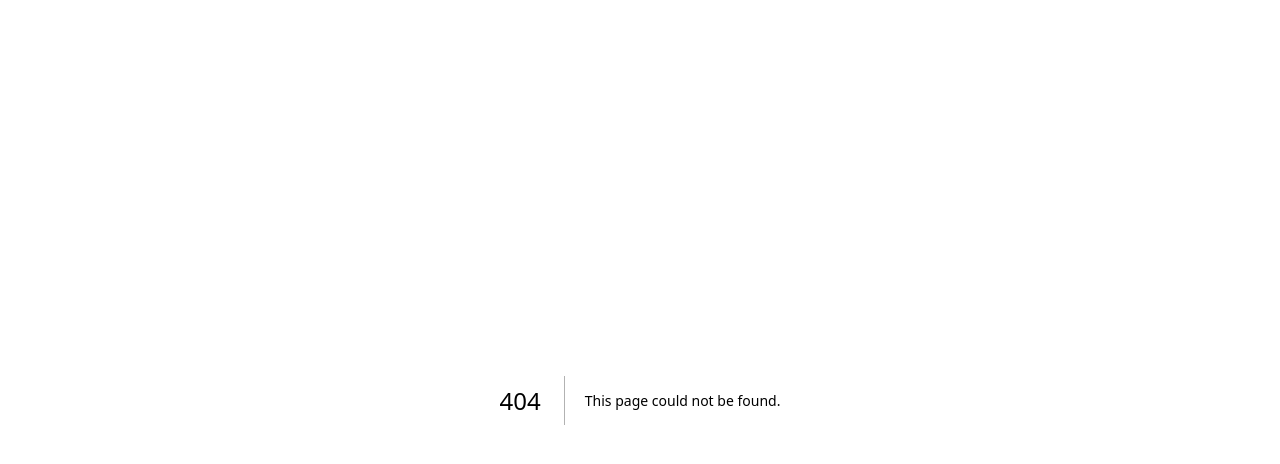
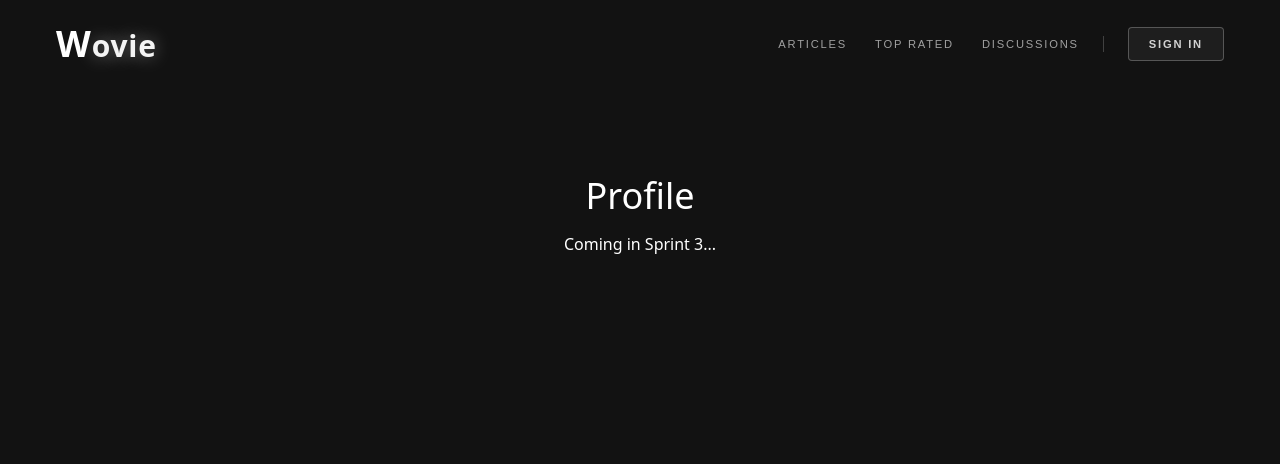
Before and after one commit to TheRainHub/Wovie2, a Next.js app in the folder wovie-v2/: page /profile in a window 1280 px wide. Before the commit this address had no page. Shown: the top 464 px of the page. Built offline with nearby package versions, Linux system fonts and the light colour scheme; a web font is replaced by a local one.

Commit message:
feat(ui): update layout, styles and add user profile page

```diff
--- /dev/null
+++ b/wovie-v2/app/(main)/profile/page.tsx
@@ -0,0 +1,8 @@
+export default function ProfilePage() {
+    return (
+        <div className="text-center mt-20">
+            <h1 className="text-4xl font-logo text-accent">Profile</h1>
+            <p className="text-muted mt-4">Coming in Sprint 3...</p>
+        </div>
+    );
+}
--- a/wovie-v2/app/components/Header.tsx
+++ b/wovie-v2/app/components/Header.tsx
@@ -1,39 +1,93 @@
 "use client";
 
 import Link from "next/link";
-import { signOut, useSession } from "next-auth/react";
+import { AnimatePresence, motion } from "framer-motion";
 
-export default function Header() {
-  const { data: session } = useSession();
+interface HeaderProps {
+  onLogoClick?: () => void;
+  showSignIn?: boolean;
+  onSignInClick?: () => void;
+}
 
+const NAV_LINKS = [
+  { label: "Articles", href: "/articles" },
+  { label: "Top Rated", href: "/top-rated" },
+  { label: "Discussions", href: "/discussions" },
+];
+
+export default function Header({ onLogoClick, showSignIn = true, onSignInClick }: HeaderProps) {
   return (
-    <header className="fixed top-0 left-0 w-full px-8 py-5 flex justify-between items-center z-50"
-      style={{ background: "rgba(0, 0, 0, 0.8)", backdropFilter: "blur(10px)" }}
+    <motion.header
+      initial={{ opacity: 0, y: -20 }}
+      animate={{ opacity: 1, y: 0 }}
+      transition={{ delay: 0.2, duration: 0.5 }}
+      className="absolute top-0 left-0 right-0 z-50 w-full px-8 sm:px-14 py-6 flex justify-between items-center"
     >
-      <Link href="/movies" className="font-logo text-2xl text-white">
-        Wovie
-      </Link>
-      <nav className="flex items-center gap-8">
-        <Link href="/movies" className="text-white hover:text-accent transition-colors">
-          Home
+      {/* Logo */}
+      <motion.div
+        animate={{
+          textShadow: [
+            "0 0 15px rgba(255,255,255,0.3)",
+            "0 0 25px rgba(255,255,255,0.6)",
+            "0 0 15px rgba(255,255,255,0.3)",
+          ],
+        }}
+        transition={{ duration: 3, repeat: Infinity, ease: "easeInOut" }}
+      >
+        <Link
+          href="/movies"
+          onClick={onLogoClick}
+          className="relative inline-flex items-baseline font-logo font-bold tracking-wider
+                     transition-all duration-300 ease-out hover:scale-110 group cursor-pointer"
+        >
+          <span
+            className="text-4xl text-white transition-all duration-1000 ease-in-out
+                       [text-shadow:0px_0px_rgba(0,255,255,0),0px_0px_rgba(255,0,0,0)]
+                       group-hover:text-accent
+                       group-hover:[text-shadow:-2px_0_cyan,2px_0_red]"
+          >
+            W
+          </span>
+          <span
+            className="text-3xl text-white/95 transition-colors duration-300 group-hover:text-white"
+          >
+            ovie
+          </span>
         </Link>
-        <Link href="/search" className="text-white hover:text-accent transition-colors">
-          Search
-        </Link>
-        <Link href="/profile" className="text-white hover:text-accent transition-colors">
-          Profile
-        </Link>
+      </motion.div>
 
-        {session && (
-          <button
-            onClick={() => signOut({ callbackUrl: "/login" })}
-            className="px-5 py-2 border border-white/30 rounded-md text-white
-              hover:bg-white hover:text-[#162938] transition-all"
-          >
-            Logout
-          </button>
-        )}
+      <nav className="flex items-center gap-6">
+        <div className="hidden md:flex items-center gap-7">
+          {NAV_LINKS.map(({ label, href }) => (
+            <Link
+              key={label}
+              href={href}
+              className="text-[0.7rem] font-medium tracking-[0.16em] uppercase text-white/60 hover:text-white transition-colors duration-300"
+              style={{ fontFamily: "'Rajdhani', sans-serif" }}
+            >
+              {label}
+            </Link>
+          ))}
+        </div>
+
+        <div className="w-px h-4 bg-white/20 hidden md:block" />
+
+        <AnimatePresence>
+          {showSignIn && (
+            <motion.button
+              key="sign-in-btn"
+              initial={{ opacity: 0 }}
+              animate={{ opacity: 1 }}
+              exit={{ opacity: 0 }}
+              onClick={onSignInClick}
+              className="text-[0.7rem] font-semibold tracking-[0.16em] uppercase text-white/80 hover:text-white px-5 py-2 rounded-sm border border-white/25 hover:border-white/50 bg-white/5 hover:bg-white/10 transition-all duration-300"
+              style={{ fontFamily: "'Rajdhani', sans-serif" }}
+            >
+              Sign In
+            </motion.button>
+          )}
+        </AnimatePresence>
       </nav>
-    </header>
+    </motion.header>
   );
 }
--- a/wovie-v2/app/globals.css
+++ b/wovie-v2/app/globals.css
@@ -7,9 +7,46 @@
   --accent-yellow: #ffcc00;
   --glass-bg: rgba(255, 255, 255, 0.1);
   --glass-border: rgba(255, 255, 255, 0.2);
+
+  --gradient-from: #D4537E;
+  --gradient-to: #993556;
+
+  --state-focus: #D4537E;
+  --state-valid: #22c55e;
+  --state-error: #ef4444;
 }
 
 body {
   background: var(--background);
   color: #ffffff;
 }
+
+.auth-scroll::-webkit-scrollbar {
+  width: 4px;
+}
+.auth-scroll::-webkit-scrollbar-track {
+  background: transparent;
+}
+.auth-scroll::-webkit-scrollbar-thumb {
+  background: rgba(255, 255, 255, 0.15);
+  border-radius: 2px;
+}
+
+.btn-gradient {
+  background: linear-gradient(135deg, var(--gradient-from), var(--gradient-to));
+  transition: all 0.3s ease;
+}
+.btn-gradient:hover {
+  filter: brightness(1.15);
+  box-shadow: 0 4px 20px rgba(212, 83, 126, 0.35);
+}
+.btn-gradient:active {
+  transform: scale(0.98);
+}
+.btn-gradient:disabled {
+  opacity: 0.5;
+  cursor: not-allowed;
+  filter: none;
+  box-shadow: none;
+  transform: none;
+}
--- a/wovie-v2/app/page.tsx
+++ b/wovie-v2/app/page.tsx
@@ -1,7 +1,147 @@
-export default function Home() {
+"use client";
+
+import { useState, useEffect, useRef } from "react";
+import { AnimatePresence, motion } from "framer-motion";
+import Header from "@/app/components/Header";
+import LoginForm from "@/app/(auth)/components/LoginForm";
+import RegisterForm from "@/app/(auth)/components/RegisterForm";
+
+type ViewState = "landing" | "login" | "register";
+
+const getDirection = (from: ViewState, to: ViewState): number => {
+  if (from === "landing") return 1;
+  if (to === "register")  return 1;
+  return -1;
+};
+
+const authVariants = {
+  initial: (dir: number) => ({
+    opacity: 0,
+    x: dir * 60,
+    scale: 0.95,
+  }),
+  animate: {
+    opacity: 1,
+    x: 0,
+    scale: 1,
+    transition: { duration: 0.4, ease: [0.16, 1, 0.3, 1] as [number, number, number, number] },
+  },
+  exit: (dir: number) => ({
+    opacity: 0,
+    x: dir * -60,
+    scale: 0.95,
+    transition: { duration: 0.4, ease: "easeOut" as const },
+  }),
+};
+
+
+const landingVariants = {
+  initial: { opacity: 0.1 },
+  animate: { opacity: 1, transition: { duration: 0.4 } },
+  exit:    { opacity: 0, transition: { duration: 0.25 } },
+};
+
+export default function HomePage() {
+  const [view, setView]     = useState<ViewState>("landing");
+  const [mounted, setMounted] = useState(false);
+  const prevView = useRef<ViewState>("landing");
+
+  useEffect(() => setMounted(true), []);
+
+  const navigateTo = (next: ViewState) => {
+    prevView.current = view;
+    setView(next);
+  };
+
+  const direction = getDirection(prevView.current, view);
+
   return (
-    <main className="flex min-h-screen items-center justify-center">
-      <h1 className="font-logo text-6xl text-accent">Wovie</h1>
+    <main className="relative min-h-screen w-full flex flex-col overflow-hidden bg-[#08070f]">
+
+      {/* Background */}
+      <div
+        className="absolute inset-0 z-0 bg-cover bg-center bg-no-repeat"
+        style={{ backgroundImage: "url('/photos/starwarsbackG.jpg')" }}
+      />
+      <div
+        className="absolute inset-0 z-0 pointer-events-none"
+        style={{
+          background: `
+            linear-gradient(to bottom, rgba(5,5,12,0.65) 0%, transparent 18%),
+            linear-gradient(to top,    rgba(5,5,12,0.5)  0%, transparent 15%)
+          `,
+        }}
+      />
+
+      {/* Auth Overlay */}
+      <AnimatePresence>
+        {view !== "landing" && (
+          <motion.div
+            initial={{ opacity: 0 }}
+            animate={{ opacity: 1 }}
+            exit={{ opacity: 0 }}
+            transition={{ duration: 0.5 }}
+            className="absolute inset-0 z-10 bg-[#0a0a0a]/92 backdrop-blur-[2px]"
+          />
+        )}
+      </AnimatePresence>
+
+      {/* Header */}
+      {mounted && (
+        <Header
+          onLogoClick={() => navigateTo("landing")}
+          showSignIn={view === "landing"}
+          onSignInClick={() => navigateTo("login")}
+        />
+      )}
+
+      {/* Content */}
+      <div className="relative z-20 flex-1 flex items-center justify-center px-4 overflow-hidden">
+        <AnimatePresence mode="wait" custom={direction}>
+
+          {view === "landing" && (
+            <motion.div
+              key="landing"
+              variants={landingVariants}
+              initial="initial" animate="animate" exit="exit"
+            />
+          )}
+
+          {view === "login" && (
+            <motion.div
+              key="login"
+              custom={direction}
+              variants={authVariants}
+              initial="initial" animate="animate" exit="exit"
+              className="w-full flex justify-center"
+            >
+              <LoginForm onSwitch={() => navigateTo("register")} onClose={() => navigateTo("landing")} />
+            </motion.div>
+          )}
+
+          {view === "register" && (
+            <motion.div
+              key="register"
+              custom={direction}
+              variants={authVariants}
+              initial="initial" animate="animate" exit="exit"
+              className="w-full flex justify-center"
+            >
+              <RegisterForm onSwitch={() => navigateTo("login")} onClose={() => navigateTo("landing")} />
+            </motion.div>
+          )}
+
+        </AnimatePresence>
+      </div>
+
+      <motion.footer
+        initial={{ opacity: 0 }}
+        animate={{ opacity: 1 }}
+        transition={{ delay: 0.4 }}
+        className="relative z-10 text-center text-white/90 text-xs p-6"
+      >
+        © 2026 My Invention World. All rights reserved.
+      </motion.footer>
     </main>
   );
 }
```
